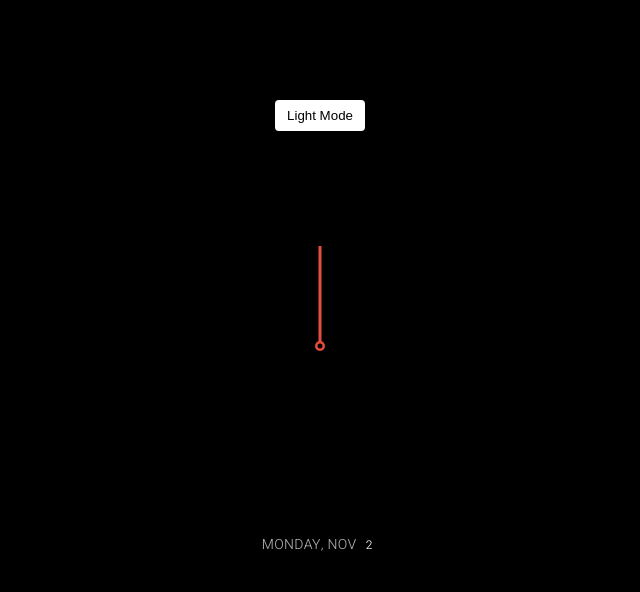
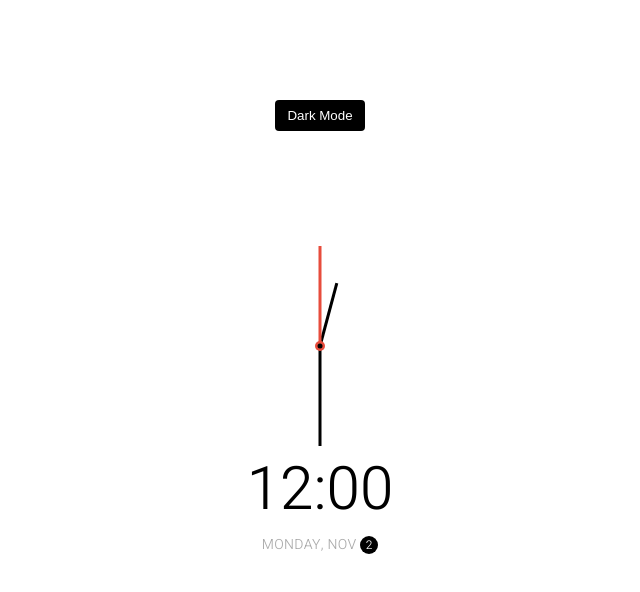
Before and after one commit to shuyin21/themeClock, a React (Create React App) app: page / in a window 1280 px wide. Shown: the top 592 px of the page, without its empty margins (320-960 px from the left). Built offline with nearby package versions, Linux system fonts and the light colour scheme.

Commit message:
setTime function created

```diff
--- a/src/pages/homePage.js
+++ b/src/pages/homePage.js
@@ -5,7 +5,7 @@ import ClockComponent from '../components/clock.component';
 
 const HomePage = () => {
 
-    const [toggleLight, setToggleLight] = useState(true);
+    const [toggleLight, setToggleLight] = useState(false);
 
 
 
```
